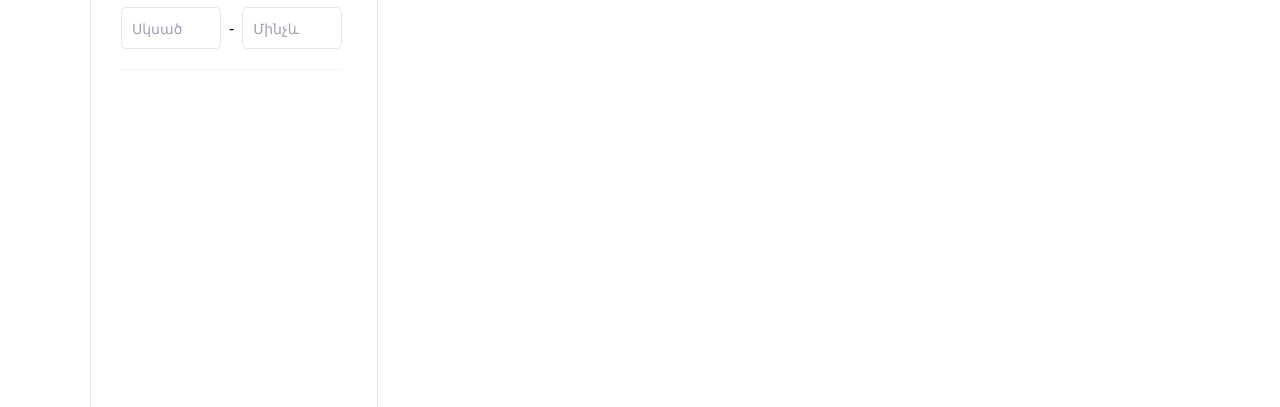
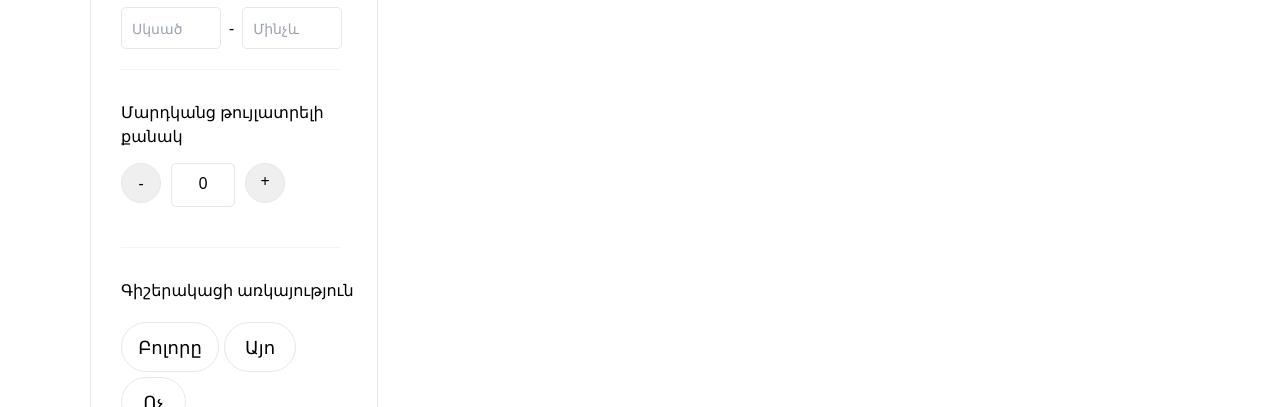
Before and after one commit to Rafikzaqaryan/webSite, a React (Vite) app: page / in a window 1280 px wide. Shown: the part 393-800 px from the top of the page. Built offline with nearby package versions, Linux system fonts and the light colour scheme.

Commit message:
Done Overnight part.

```diff
--- /dev/null
+++ b/src/components/nav/navLeftPart/Count.jsx
@@ -0,0 +1,35 @@
+import { useState } from "react";
+
+export default function Count() {
+  const [count, setCount] = useState(0);
+  function plus() {
+    setCount((count) => count + 1);
+  }
+
+  function minus() {
+    setCount((count) => count - 1);
+  }
+  return (
+    <div className="flex gap-[10px] pt-[15px]">
+      <div>
+        <button
+          className="w-[40px] h-[40px] bg-[#EEEE] flex items-center justify-center rounded-[30px] border"
+          onClick={minus}
+        >
+          -
+        </button>
+      </div>
+      <div className="w-[64px] h-[44px] border rounded-[5px] flex items-center justify-center pb-[5px]">
+        {count}
+      </div>
+      <div>
+        <button
+          className="w-[40px] h-[40px] bg-[#EEEE] flex items-center justify-center pb-[5px] border rounded-[30px]"
+          onClick={plus}
+        >
+          +
+        </button>
+      </div>
+    </div>
+  );
+}
--- a/src/components/nav/navLeftPart/MaxPeopleCount.jsx
+++ b/src/components/nav/navLeftPart/MaxPeopleCount.jsx
@@ -0,0 +1,12 @@
+import React from "react";
+import Count from "./Count";
+
+export default function MaxPeopleCount() {
+  return (
+    <div className="pt-[30px]">
+      <h1>Մարդկանց թույլատրելի քանակ</h1>
+      <Count />
+      <div className="w-[220px] h-[1px]  bg-[#f3f3f4] mr-[30px] mt-[40px]"></div>
+    </div>
+  );
+}
--- a/src/components/nav/navLeftPart/NavLeftPart.jsx
+++ b/src/components/nav/navLeftPart/NavLeftPart.jsx
@@ -1,6 +1,8 @@
 import React from "react";
 import Region from "./Region";
 import Price from "./Price";
+import Overnight from "./Overnight";
+import MaxPeopleCount from "./MaxPeopleCount";
 
 export default function NavLeftPart() {
   return (
@@ -8,6 +10,8 @@ export default function NavLeftPart() {
       <div className="pl-[30px]">
         <Region />
         <Price />
+        <MaxPeopleCount />
+        <Overnight />
       </div>
     </div>
   );
--- a/src/components/nav/navLeftPart/Overnight.jsx
+++ b/src/components/nav/navLeftPart/Overnight.jsx
@@ -0,0 +1,40 @@
+import { useState } from "react";
+
+export default function App() {
+  const [activeButton, setActiveButton] = useState(null);
+
+  const handleClick = (index) => {
+    setActiveButton(index);
+  };
+
+  const buttonStyles = ["w-[98px]", "w-[72px]", "w-[65px]"];
+
+  const buttonValue = ["Բոլորը", "Այո", "Ոչ"];
+
+  return (
+    <div>
+      <h1 className="mt-[30px]">Գիշերակացի առկայություն</h1>
+      <div className="flex gap-[30px] items-center pt-[20px]">
+        <div className="grid grid-cols-2 gap-[5px]">
+          {buttonValue.map((value, index) => (
+            <button
+              key={index}
+              onClick={() => handleClick(index)}
+              className={`text-[18px] cursor-pointer border h-[50px] flex justify-center items-center rounded-[40px]
+                ${buttonStyles[index]}
+                ${
+                  activeButton === index
+                    ? "bg-black text-white"
+                    : "bg-white text-black hover:bg-[#EEEE]"
+                }
+              `}
+            >
+              {value}
+            </button>
+          ))}
+        </div>
+      </div>
+      <div className="w-[220px] h-[1px]  bg-[#f3f3f4] mr-[30px] mt-[40px]"></div>
+    </div>
+  );
+}
```
